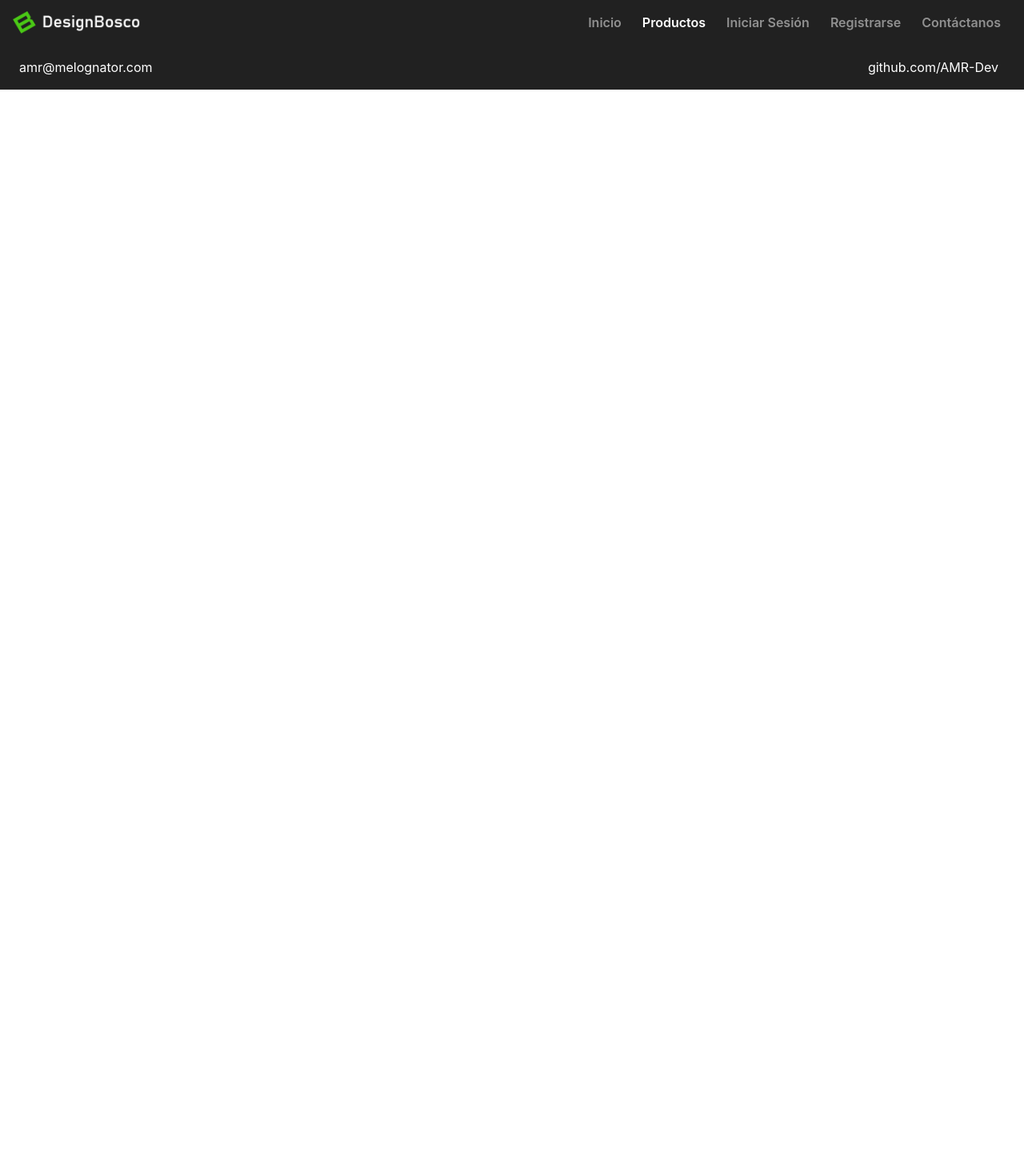
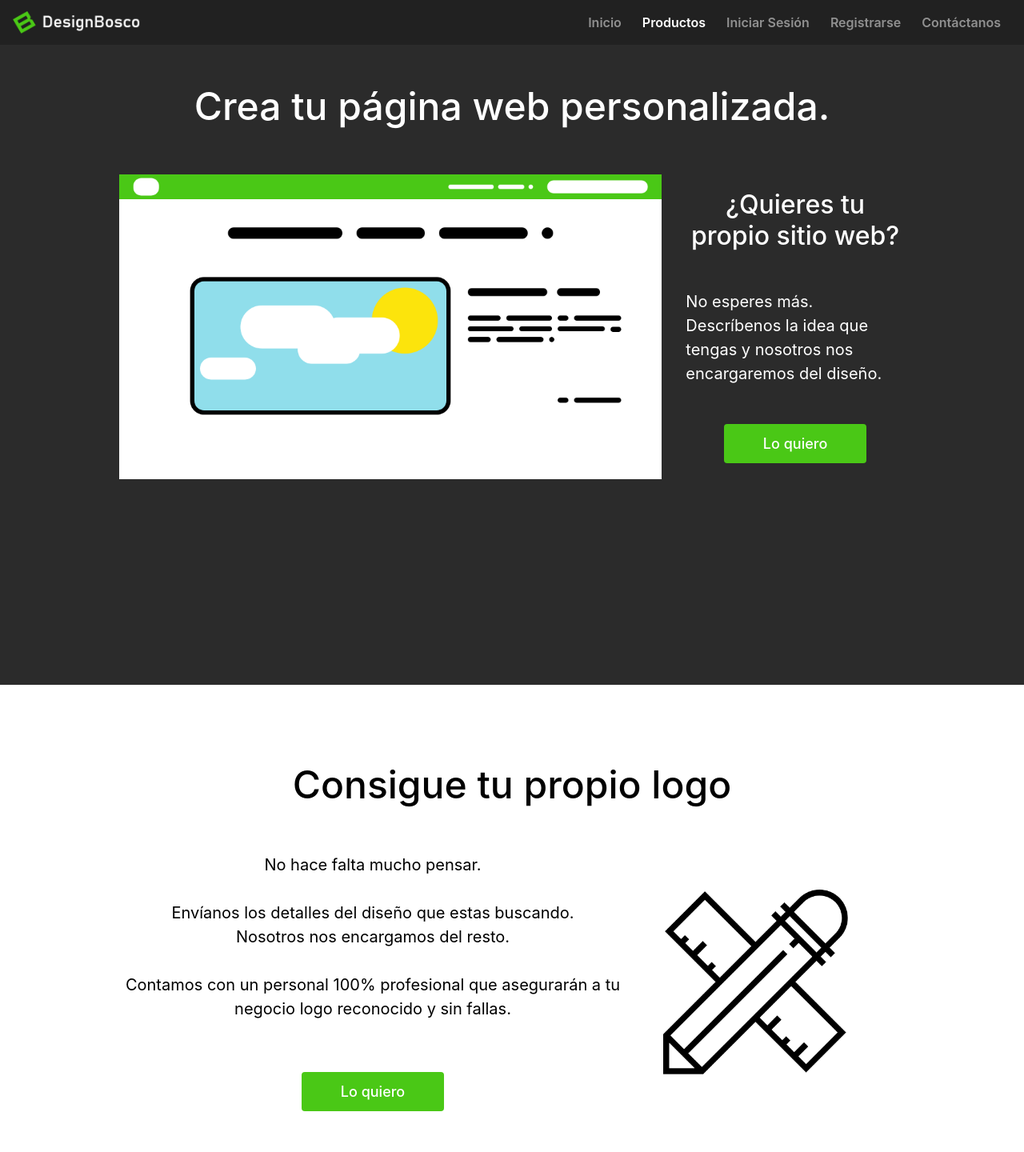
Before and after one commit to AMR-Dev/designBoscoWebsite, a plain HTML site: page product.html in a window 1280 px wide. Shown: the top 1440 px of the page at 80% size. Before the commit the page ends 800 px from the top, so only its background shows below. Drawn offline with nearby package versions, Linux system fonts and the light colour scheme.

Commit message:
Commit para unas pocas actualizaciones

```diff
--- a/css/estilos.css
+++ b/css/estilos.css
@@ -109,8 +109,8 @@ body, html {
 }
 
 #footer {
-    height: 56px;
-    padding: 8px 16px;
+    /* height: 56px;
+    padding: 8px 16px; */
 }
 
 #footer a,#footer p {
@@ -125,12 +125,43 @@ body, html {
     text-decoration: none;
 }
 
-#website-product {
+#pagweb-product {
     background-color: #2b2b2b;
     color: white;
+    height: 100vh;
+
+}
+
+#pagweb-product h1 {
+    font-size: 48px;
+}
+
+#pagweb-product p {
+    font-size: 20px;
+}
+
+#pagweb-product img {
+    width: 100%;
 }
 
 #logo-product {
     background-color: white;
     color: black;
+    height: 100vh;
 }
+
+#logo-product h1 {
+    font-size: 48px;
+}
+
+#logo-product p {
+    font-size: 20px;
+}
+
+#logo-product img {
+    width: 100%;
+}
+
+#footer {
+    background-color: #212121 !important;;
+}
--- a/product.html
+++ b/product.html
@@ -52,27 +52,72 @@
     <!-- /Navbar -->
 
     <!-- Pagweb -->
-    <section id="pagweb-product" class="container">
-
+    <section id="pagweb-product">
+        <div class="container-fluid p-5">
+            <div class="row">
+                <div class="col">
+                    <h1 class="text-center w-100">
+                        Crea tu p&aacute;gina web personalizada.
+                    </h1>
+                </div>
+            </div>
+            <div class="row mt-5 d-flex align-items-center">
+                <div class="offset-1 offset-lg-0 col-10 justify-content-center offset-lg-1 col-lg-7">
+                    <img src="img/webdesign.png" alt="">
+                </div>
+                <div class="col-12 mt-5 mt-lg-0 col-lg-3 text-center info">
+                    <h2 class="mb-lg-5">
+                        ¿Quieres tu propio sitio web?
+                    </h2>
+                    <p class="text-lg-left mb-lg-5" >
+                            No esperes más. <br>
+                            Descríbenos la idea que tengas y nosotros nos encargaremos del diseño. <br>
+                    </p>
+                    <a href="confirmarcompra.html" class="btn btn-designbosco pl-5 pr-5">Lo quiero</a>
+                </div>
+            </div>
+        </div>
     </section>
     <!-- /Pagweb -->
 
     <!-- Logo -->
-    <section id="logo-product" class="container">
-
+    <section id="logo-product" class="container mt-5">
+        <div class="container-fluid p-5">
+            <div class="row">
+                <h1 class="text-center w-100">
+                    Consigue tu propio logo
+                </h1>
+            </div>
+            <div class="row mt-5 d-flex align-items-center">
+                <div class="col col-12 mt-5 mt-lg-0 col-lg-8 text-center info">
+                    <p class="">
+                        No hace falta mucho pensar.<br>
+                        <br>
+                        Envíanos los detalles del diseño que estas buscando. <br>
+                        Nosotros nos encargamos del resto.<br>
+                        <br>
+                        Contamos con un personal 100% profesional que asegurarán a tu negocio logo reconocido y sin fallas.
+                    </p>
+                    <a href="confirmarcompra.html" class="btn btn-designbosco pl-5 pr-5 mt-5 w-70">Lo quiero</a>
+                </div>
+                <div class="col d-lg-flex d-none mt-5 mt-lg-0 col-lg-3">
+                    <img src="img/logodesign.png" alt="">
+                </div>
+            </div>
+        </div>
     </section>
     <!-- /Logo -->
 
     <!-- Footer -->
-    <footer id="footer" class="container-fluid bg-dark">
+    <footer id="footer" class="container-fluid">
         <div class="row">
-            <div class="col">
-                <p class="">
+            <div class="col-sm-6 col-xs-6 ">
+                <p class="text-center text-sm-left">
                     amr@melognator.com
                 </p>
             </div>
-            <div class="col">
-                <p class="text-right">
+            <div class="col-sm-6 col-xs-6 ">
+                <p class="text-center text-sm-right">
                     <a href="https://github.com/AMR-Dev">github.com/AMR-Dev</a>
                 </p>
             </div>
```
Also changed, not shown: index.html (+5 -5 lines), img/logodesign.png (added), img/webdesign.png (added), 1 other file.
